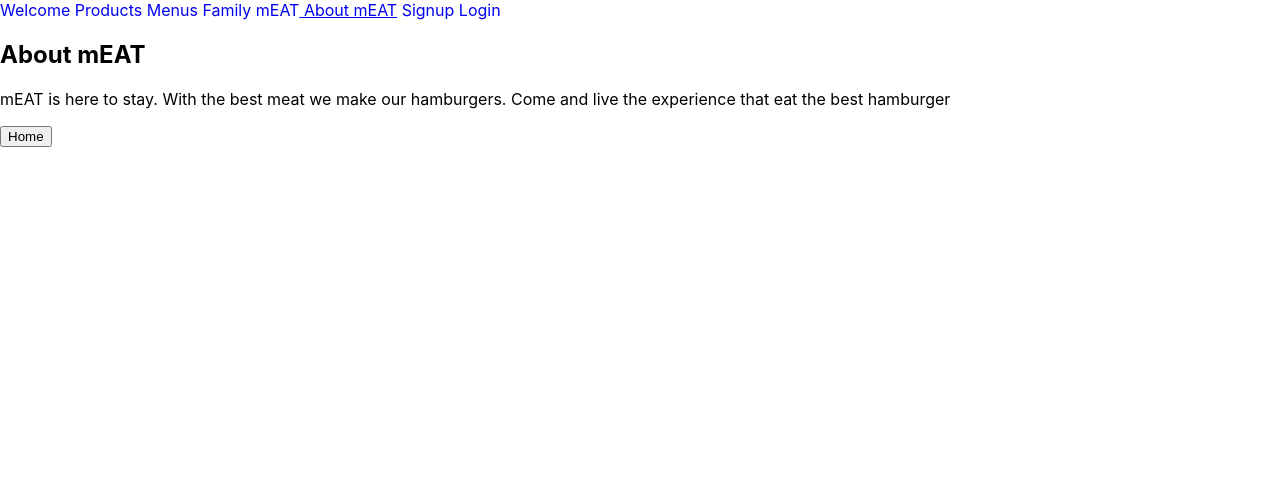
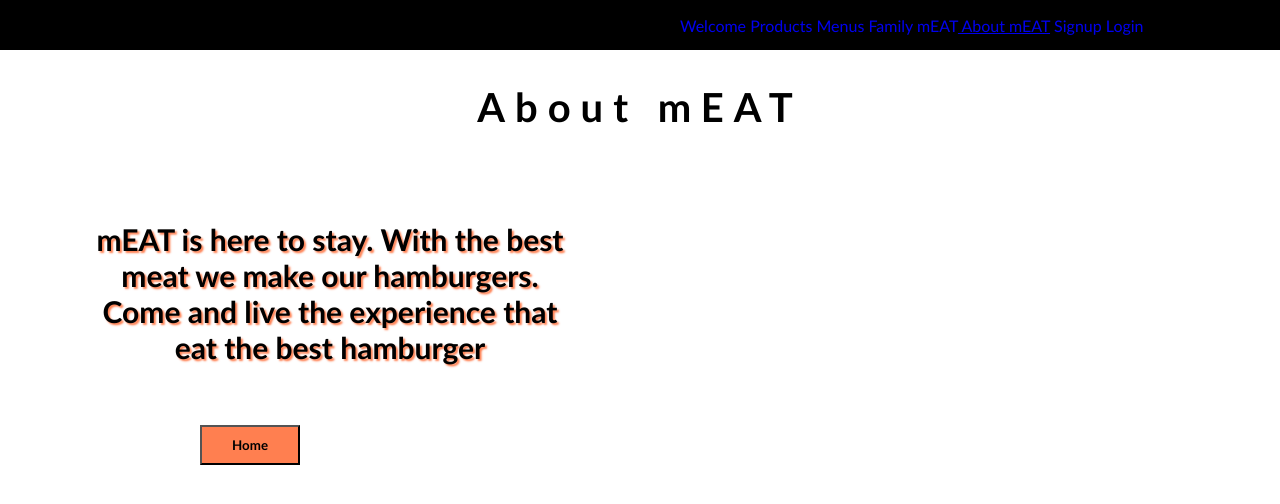
Before and after one commit to anacortutau/mEAT-client, a React (Create React App) app: page /about in a window 1280 px wide. Shown: the top 504 px of the page. Built offline with nearby package versions, Linux system fonts and the light colour scheme; no server answers.

Commit message:
fix button and completing routes

```diff
--- a/src/App.css
+++ b/src/App.css
@@ -4,7 +4,7 @@
 
 }
 
-/*
+
 .form input{
   width: 500px;
   height: 30px;
@@ -12,9 +12,8 @@
   border: 2px solid;
   margin-left: 600px;
 
+}
 
-
-}
 label{
   margin-left: 600px;
   font-size: 15px;
@@ -25,7 +24,8 @@ header .header-icons-container {
   width: 100%;
   height: 50px;
   display: grid;
-  background-color:black;
+  background-color:black
+
 }
 
 header .header-icons-container .icons {
@@ -37,9 +37,11 @@ header .header-icons-container .icons {
   justify-content: space-between;
   justify-self: end;
   margin-right: 100px;
+  font-family: 'Gill Sans', 'Gill Sans MT', Calibri, 'Trebuchet MS', sans-serif;
 
 
 }
+
 
 h1{
   font-family: 'Gill Sans', 'Gill Sans MT', Calibri, 'Trebuchet MS', sans-serif;
@@ -51,11 +53,11 @@ h1{
 }
 .home-main-button{
   width: 70px;
-  height: 40px;
+  height: 30px;
   background: coral;
-  font-weight: 700;
+  font-weight: 600;
   font-family: 'Gill Sans', 'Gill Sans MT', Calibri, 'Trebuchet MS', sans-serif;
-
+  margin-left: 700px;
 
 }
 
@@ -79,6 +81,38 @@ h1{
 
 
 }
+.home-main-button-family {
+  width: 100px;
+  height: 40px;
+  background: coral;
+  font-weight: 700;
+  font-family: 'Gill Sans', 'Gill Sans MT', Calibri, 'Trebuchet MS', sans-serif;
+  margin-left: 200px;
+
+
+}
+
+.home-main-button-family-home {
+  width: 100px;
+  height: 40px;
+  background: coral;
+  font-weight: 700;
+  font-family: 'Gill Sans', 'Gill Sans MT', Calibri, 'Trebuchet MS', sans-serif;
+  margin-left: 200px;
+
+}
+
+.home-main-button-about{
+  width: 100px;
+  height: 40px;
+  background: coral;
+  font-weight: 700;
+  font-family: 'Gill Sans', 'Gill Sans MT', Calibri, 'Trebuchet MS', sans-serif;
+  margin-left: 200px;
+
+}
+
+
 .form-login input{
   width: 500px;
   height: 30px;
@@ -113,7 +147,65 @@ h1{
   text-align: center;
   text-decoration: none;
 
-} */
+}
+
+h2{
+  font-family: 'Gill Sans', 'Gill Sans MT', Calibri, 'Trebuchet MS', sans-serif;
+  font-size: 40px;
+  font-weight: 700px;
+  letter-spacing: 10px;
+  color: black;
+  text-align: center;
+}
+.container p{
+  display: flex;
+  justify-content: center;
+  width: 500px;
+  font-size: 30px;
+  font-family: 'Gill Sans', 'Gill Sans MT', Calibri, 'Trebuchet MS', sans-serif;
+  font-weight: bold;
+  margin-left: 50px;
+  margin-top: 60px;
+  padding: 30px;
+  text-align: center;
+  text-shadow: 2px 2px 2px coral;
+
+}
+
+.create-product{
+
+  color: coral;
+  font-family: Verdana, Geneva, Tahoma, sans-serif;
+  margin-top: 150px;
+  margin-left: 600px;
+
+
+}
+.create-menu{
+  color: coral;
+  font-family: Verdana, Geneva, Tahoma, sans-serif;
+  margin-top: 150px;
+  margin-left: 600px;
+  justify-content: space-between;
+
+
+
+}
+
+.form-pay{
+
+  font-family: Verdana, Geneva, Tahoma, sans-serif;
+  margin-left: 100px;
+
+
+
+
+}
+
+
+
+
+
 
 
 
--- a/src/components/AddFormMenu.jsx
+++ b/src/components/AddFormMenu.jsx
@@ -38,10 +38,14 @@ function AddFormMenu(props) {
 
   return (
     <div>
+       <section class="title-create-menu">
 
-        <h3>Create New Menu</h3>
+        <h3 class="create-menu">Create New Menu</h3>
 
       <form onSubmit={handleSubmit}>
+      <section class="form-menu">
+
+
         <label htmlFor="name">Name</label>
         <input
           type="text"
@@ -50,13 +54,17 @@ function AddFormMenu(props) {
           value={name}
         />
 
+        <section class="form-menu">
+
         <label htmlFor="products">Products</label>
         <input
           type="text"
           name="products"
           onChange={handleProducts}
           value={products}
+
         />
+          </section>
 
         <label htmlFor="price">Price</label>
         <input
@@ -65,8 +73,13 @@ function AddFormMenu(props) {
           onChange={handlePriceChange}
           checked={price}
         />
-            <button type="submit">Add</button>
+        </section>
+        <br />
+            <button  class="home-main-button" type="submit">Add</button>
+
     </form>
+
+    </section>
     </div>
   )
 }
--- a/src/components/AddFormProduct.jsx
+++ b/src/components/AddFormProduct.jsx
@@ -38,17 +38,19 @@ function AddFormProduct(props) {
   return (
     <div>
 
-        <h3>Create New Product</h3>
+       <section class="title-create-product">
 
-        <section class="form-create-product">
+
+        <h3 class="create-product">Create New Product</h3>
+
 
 
 
       <form onSubmit={handleSubmit}>
+
         <br />
-        <label htmlFor="category">Category</label>
-        <section class="category">
-
+        <section class="form-products">
+        <label  htmlFor="category">Category</label>
 
         <select name="category" value={category} onChange={handleCategoryChange}>
             <option value="Dish">Dish</option>
@@ -56,7 +58,7 @@ function AddFormProduct(props) {
             <option value="Dessert">Dessert</option>
             <option value="Beverage">Beverage</option>
         </select>
-        </section>
+
         <br />
 
         <label htmlFor="name">Name</label>
@@ -75,7 +77,11 @@ function AddFormProduct(props) {
           onChange={handlePriceChange}
           checked={price}
         />
+         </section>
+        <br />
+        <br />
             <button class="home-main-button" type="submit">Add</button>
+
     </form>
     </section>
     </div>
--- a/src/components/Navbar.jsx
+++ b/src/components/Navbar.jsx
@@ -25,9 +25,11 @@ function Navbar() {
     return (
 
         <div>
+
             <header>
                 <section class= "header-icons-container">
                 <section class="icons">
+
 
 
             {user !== null}
--- a/src/pages/About.jsx
+++ b/src/pages/About.jsx
@@ -14,18 +14,15 @@ function About() {
         <h2>
             About mEAT
         </h2>
-
+        <div class="container">
         <p>mEAT is here to stay. With the best meat we make our hamburgers.
             Come and live the experience that eat the best hamburger
         </p>
-
-
-
-
+        </div>
 
         <form onSubmit={handleSubmit}>
 
-            <button type="submit">Home</button>
+            <button class="home-main-button-about" type="submit">Home</button>
         </form>
     </div>
 
--- a/src/pages/Family.jsx
+++ b/src/pages/Family.jsx
@@ -5,33 +5,46 @@ function Family() {
 
     const navigate = useNavigate()
 
-    const handleSubmit= async(e) =>{
+    const handleSubmit = async (e) => {
         e.preventDefault()
 
         navigate("/signup")
     }
 
-    const handleSubmitHome = async(e) =>{
+    const handleSubmitHome = async (e) => {
         e.preventDefault()
 
         navigate("/")
     }
     return (
         <div>
+
                 <h2> Welcome Family mEAT</h2>
 
+
+                    <div class="container">
                     <p>At mEAT we know that and take advantage of the benefits
                         Eat and receive mEATkoins to redeem for more ÑAM!
                     </p>
 
+                    </div>
+
+
+
+
+
+
+
+
             <form onSubmit={handleSubmit}>
+                <button class="home-main-button-family" type="submit">Sign Up</button>
+            </form>
+            <br />
+            <br />
+            <form onSubmit={handleSubmitHome}>
+                <button class="home-main-button-family-home" type="submit">Home</button>
+            </form>
 
-            <button type="submit">Sign Up</button>
-        </form>
-        <form onSubmit={handleSubmitHome}>
-
-            <button type="submit">Home</button>
-        </form>
 
         </div>
     )
--- a/src/pages/menu/MenuList.jsx
+++ b/src/pages/menu/MenuList.jsx
@@ -2,6 +2,8 @@ import React, { useEffect, useState } from 'react'
 import { Link, useNavigate } from 'react-router-dom'
 import AddFormMenu from '../../components/AddFormMenu'
 import { getAllMenuService } from '../../services/menu.services'
+
+//SACAR EL LISTADO DE MENUS CON EL NOMBRE DE LOS PRODUCTOS
 
 
 function MenuList() {
@@ -60,7 +62,8 @@ function MenuList() {
 
   return (
     <div>
-         <h3>List Menu</h3>
+         <main class="home-main">
+         <h3 class="home-main-tex">List Menu</h3>
             {allMenu === null && <h3>...Loading</h3>}
 
             {
@@ -76,12 +79,11 @@ function MenuList() {
 
             }
 
-
-
             <AddFormMenu getAllMenus= {getAllMenus}/>
             <form onSubmit={handleSubmit}>
-                <button type="submit">Home</button>
+                <button class="home-main-button" type="submit">Home</button>
             </form>
+            </main>
     </div>
   )
 }
--- a/src/pages/order/OrderEdit.jsx
+++ b/src/pages/order/OrderEdit.jsx
@@ -23,7 +23,7 @@ function OrderEdit() {
             }
 
             await patchOrderService(id, editOrder)
-            navigate(`order/${id}/details`)
+            navigate("/order")
         }catch(error){
             navigate("/error")
         }
--- a/src/pages/order/OrderList.jsx
+++ b/src/pages/order/OrderList.jsx
@@ -1,6 +1,9 @@
 import React, { useEffect, useState } from 'react'
 import { Link, useNavigate } from 'react-router-dom'
 import { getAllOrderService } from '../../services/order.services'
+
+//SACAR EL PEDIDO FILTRANDO POR EL NOMBRE DEL MENU Y EL NOMBRE DEL PRODUCTO
+//FALTA QUE FILTRE TAMBIEN POR EL NOMBRE, APELLIDOS, DIRRECION DEL USUARIO
 
 function OrderList() {
 
@@ -22,10 +25,6 @@ function OrderList() {
           navigate("/")
       }
 
-      const handleSubmitTake = async(e) =>{
-          e.preventDefault()
-          navigate("/take")
-      }
 
       useEffect(()=>{
 
@@ -71,8 +70,10 @@ function OrderList() {
     <div>
     {/* <AddFormProduct getAllProducts= {getAllProducts}/>
     <hr/> */}
+    <main class="home-main">
 
-    <h3>Take Home</h3>
+
+    <h3 class="home-main-tex">Take Home</h3>
 
     {allOrder === null && <h3>...Loading</h3>}
     {
@@ -89,11 +90,10 @@ function OrderList() {
     <form onSubmit={handleSubmitDelete}>
         <button type="sumbit">Delete</button>
     </form>
-    <form onSubmit={handleSubmitTake}>
-        <button type="sumbit">Teak Home</button>
-    </form>
+
 
     <form onSubmit={handleSubmitDelete}>
+    <section class="form-pay">
         <label htmlFor="name">Card holder</label>
         <input
         type="text"
@@ -101,17 +101,20 @@ function OrderList() {
         onChange={handleNameChange}
         value={name}
         />
-
+        </section>
+        <section class="form-pay">
         <label htmlFor="number">Count Number</label>
         <input
         type="number"
         name="number"
         onchange={handleNumberChange}
-        value={number}/>
+        value={number}
+        />
+         </section>
+         <button class="home-main-button" type="submit">Pay</button>
+    </form>
 
-
-         <button type="submit">Pay</button>
-    </form>
+    </main>
 
 
 
```
Lines whose indentation alone changed are shown as unchanged.
